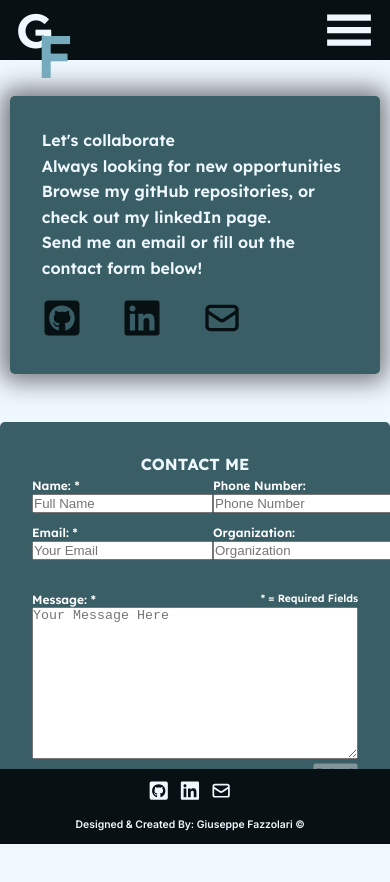
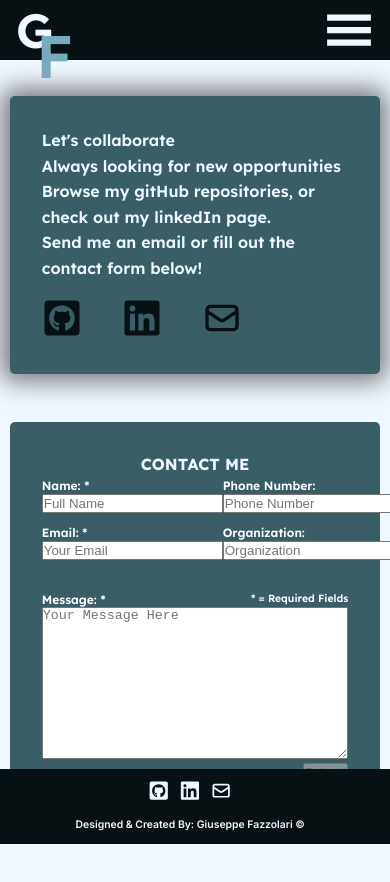
Before and after one commit to fazzolari17/portfolio, a React (Create React App) app: page /contact in a window 390 px wide. Shown: the top 882 px of the page. Built offline with nearby package versions, Linux system fonts and the light colour scheme.

Commit message:
fix mobile styling issues

```diff
--- a/src/components/contact/Contact.jsx
+++ b/src/components/contact/Contact.jsx
@@ -44,7 +44,7 @@ const Contact = ({ formState, setFormState }) => {
     ] = `bearer ${process.env.REACT_APP_EMAIL_SERVER_API_KEY}`;
 
     const response = await axios.post(url, { emailMessage, locationData }).catch(error => console.error(error));
-    console.log(response);
+
     if (response.status === 200) {
       setFormState({ state: 'success' });
     }
@@ -63,7 +63,7 @@ const Contact = ({ formState, setFormState }) => {
       </Card>
 
       {formState.state === 'notSubmitted' ?
-        <Card style={{ maxWidth: '570px', marginTop: '3rem' }}>
+        <Card style={{ maxWidth: '570px', marginTop: '3rem', ...mobileStyle }}>
           <h4 style={{ textAlign: 'center' }}>CONTACT ME</h4>
           <ContactForm handleSubmit={handleSubmit} />
         </Card>
@@ -77,7 +77,7 @@ const Contact = ({ formState, setFormState }) => {
             />
           </div>
           : formState.state === 'success'
-            ? <Card style={{ maxWidth: '570px', marginTop: '3rem' }}>
+            ? <Card style={{ maxWidth: '570px', marginTop: '3rem', ...mobileStyle }}>
               <p>Thank you! Your email has been sent and you will recieve a response within 24 hours.</p>
             </Card>
             : <></>}
```
